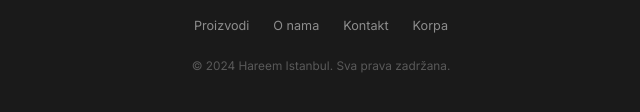
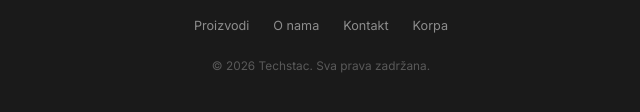
Before and after one commit to techstacsystems/hiwebshom, a website built with Vite: page about.html in a window 1280 px wide. Shown: the part 2433-2545 px from the top of the page, 319-959 px from the left. Built offline with nearby package versions, Linux system fonts and the light colour scheme.

Commit message:
techstac

```diff
--- a/about.html
+++ b/about.html
@@ -164,7 +164,7 @@
       <li><a href="./contact.html">Kontakt</a></li>
       <li><a href="./cart.html">Korpa</a></li>
     </ul>
-    <p class="footer-copy">&copy; 2024 Hareem Istanbul. Sva prava zadržana.</p>
+    <p class="footer-copy">&copy; 2026 Techstac. Sva prava zadržana.</p>
   </div>
 </footer>
 
```
Also changed, not shown: cart.html (+1 -1 lines), checkout.html (+1 -1 lines), contact.html (+1 -1 lines), index.html (+1 -1 lines), product.html (+1 -1 lines), dist/about.html, dist/cart.html, dist/checkout.html, dist/contact.html, dist/index.html, dist/product.html.
